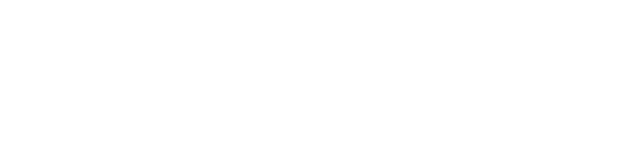
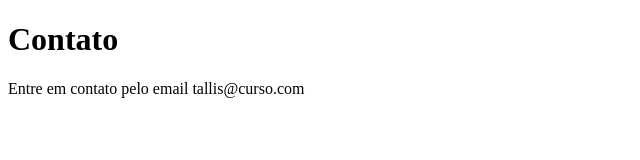
Before and after one commit to tallisguttemberg/sistema-de-cadastro, a plain HTML site: page contato.html in a window 1280 px wide. Shown: the whole page, without its empty margins (0-640 px from the left). Drawn offline with Linux system fonts and the light colour scheme.

Commit message:
Adicionando o email de contato

```diff
--- a/contato.html
+++ b/contato.html
@@ -7,6 +7,7 @@
     <title>Contato</title>
 </head>
 <body>
-
+    <h1>Contato</h1>
+    <p>Entre em contato pelo email tallis@curso.com</p>
 </body>
 </html>
```
